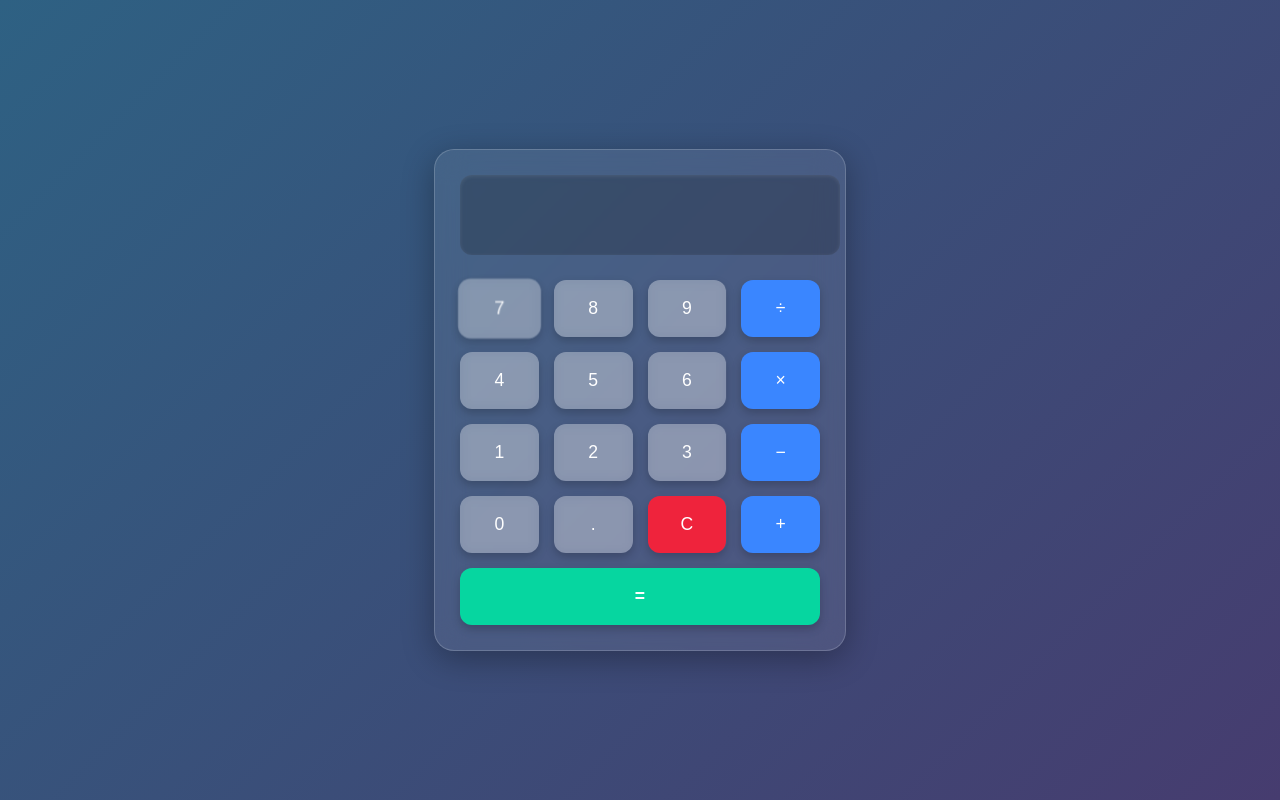
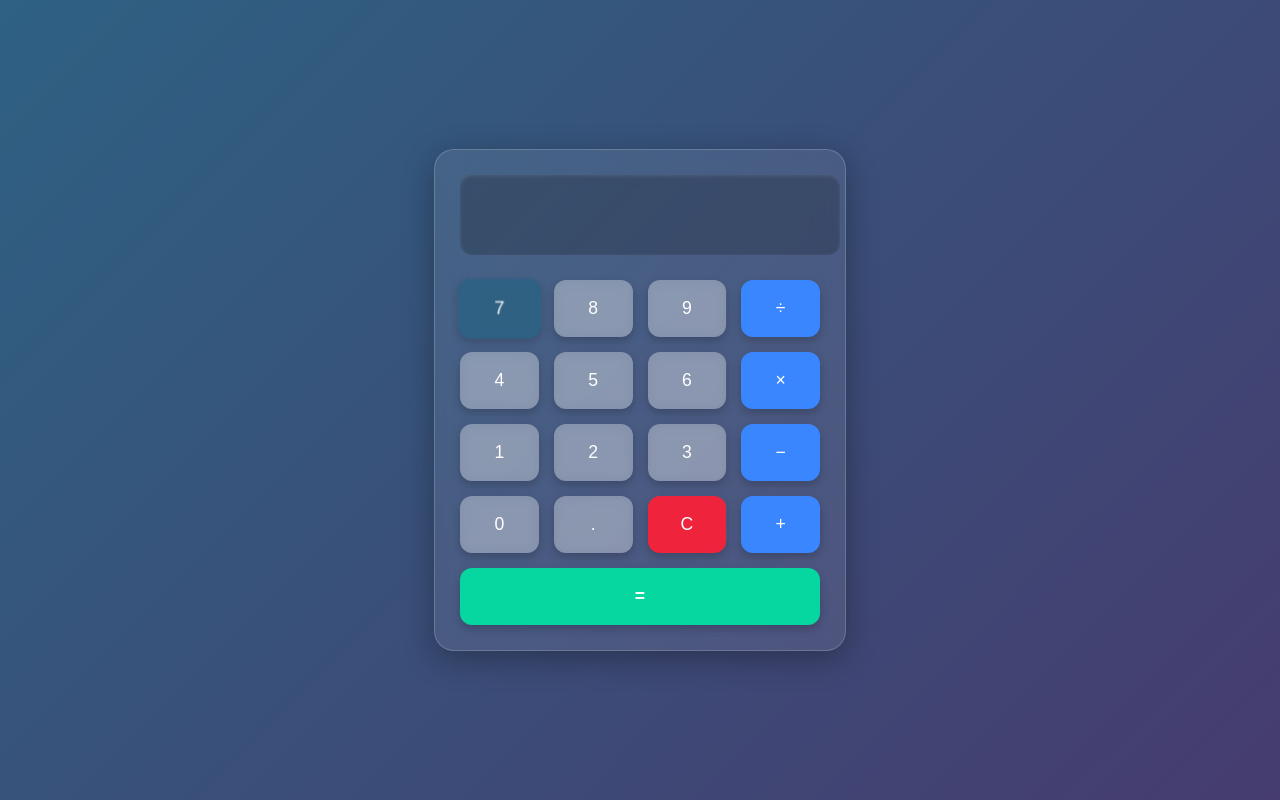
Before and after one commit to praveencv15/Full-Stack-Training, a plain HTML site: page Day-6/Calculator.html in a window 1280 px wide. In both pictures the pointer is over the button 499 px from the left and 308 px from the top of the page. Drawn offline with Linux system fonts and the light colour scheme.

Commit message:
Day-6 pactice

```diff
--- a/Day-6/Calculator.html
+++ b/Day-6/Calculator.html
@@ -68,6 +68,9 @@
     /* Number Buttons */
     .number {
       background: rgba(255, 255, 255, 0.31);
+    }
+    .number:hover{
+      background-color: #2e6183;
     }
 
     /* Operator Buttons */
```
